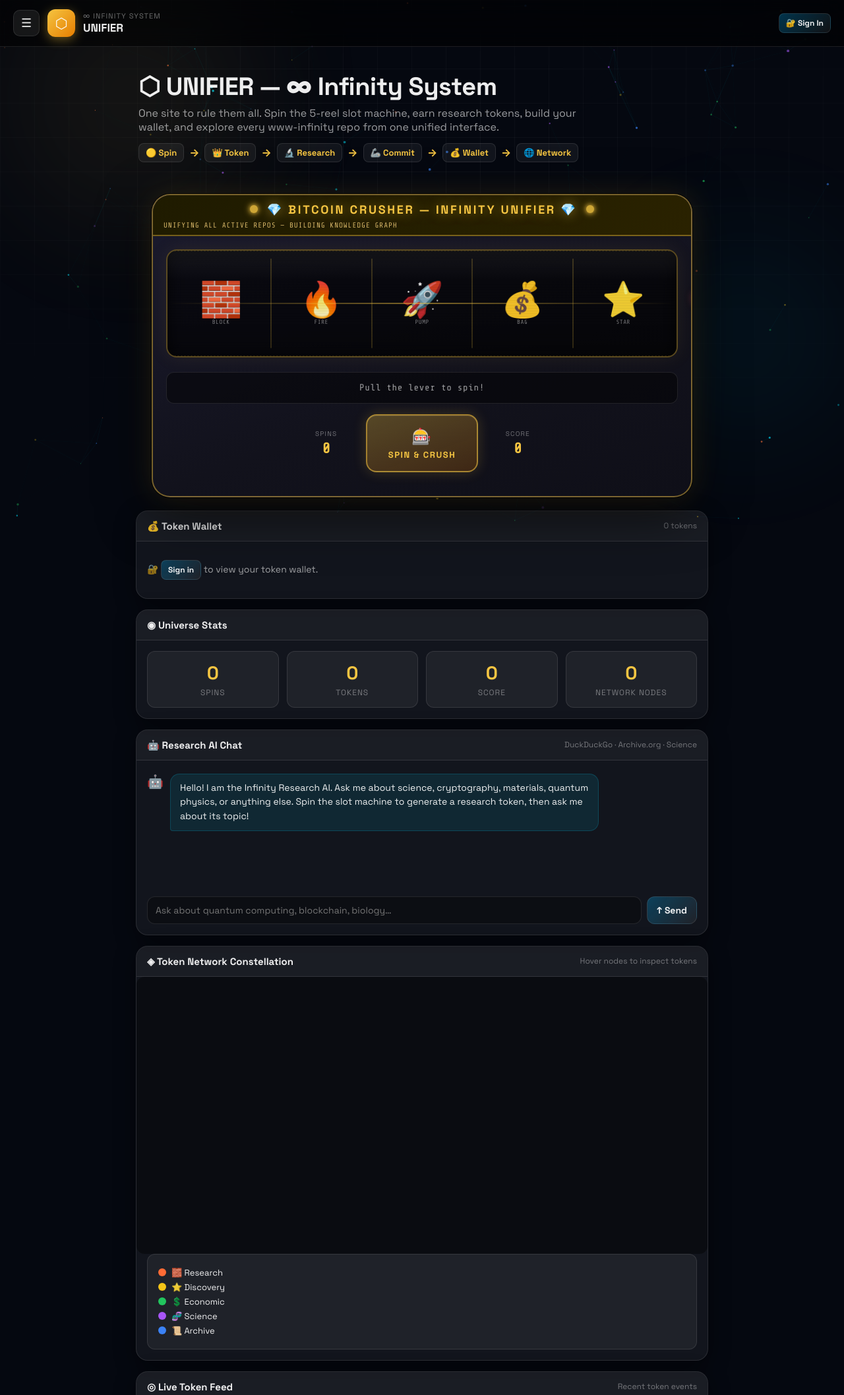
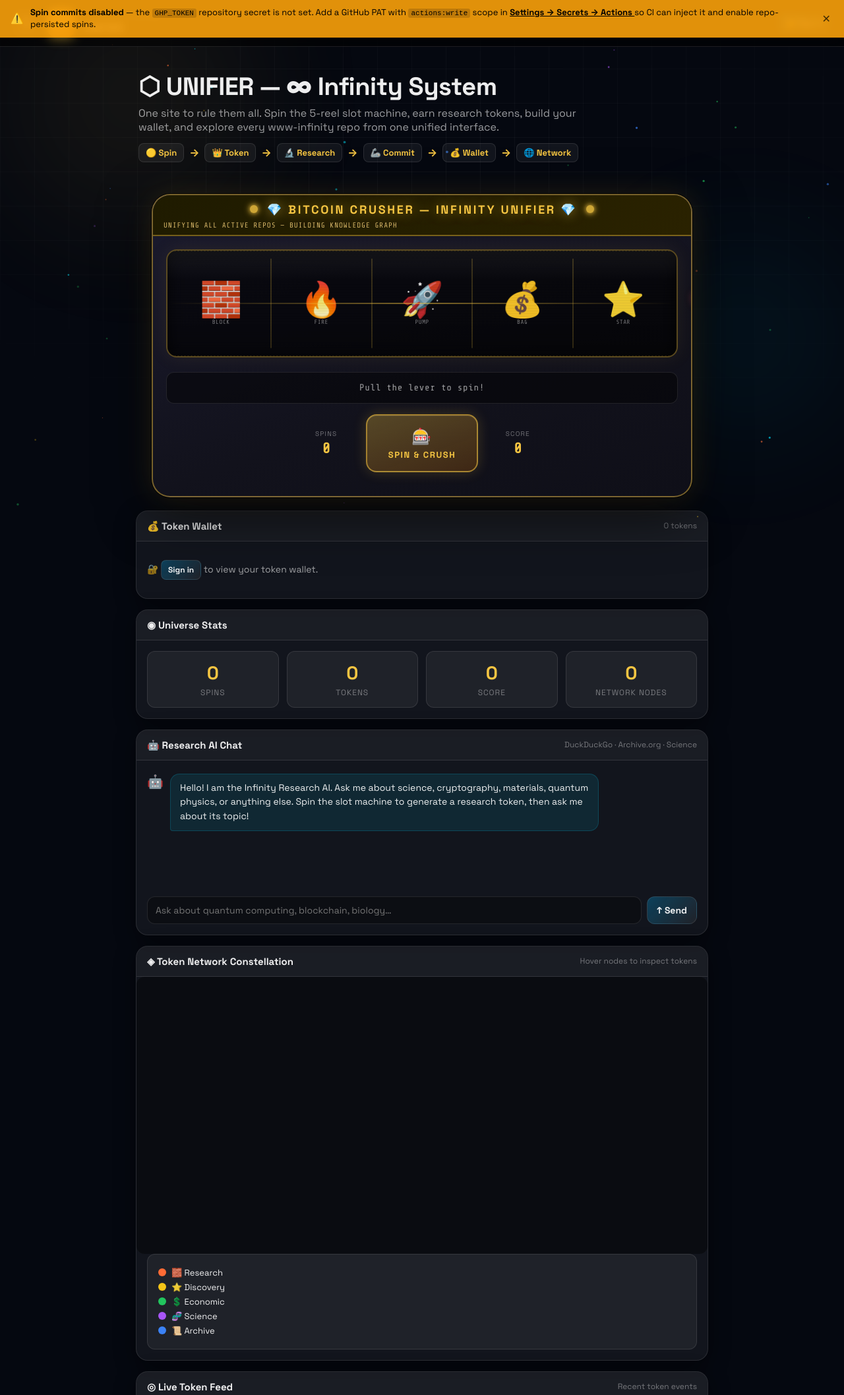
Before and after one commit to www-infinity/Unifier, a plain HTML site: page index.html in a window 1280 px wide. Shown: the top 2115 px of the page at 66% size. Drawn offline with nearby package versions, Linux system fonts and the light colour scheme.

Commit message:
ci: deploy 322c52de009a7950d50501a6d20ba3defe29b80b 322c52de009a7950d50501a6d20ba3defe29b80b

```diff
--- a/assets/app.js
+++ b/assets/app.js
@@ -496,7 +496,7 @@
       window.QuantumField.spinBurst(
         rect.left + rect.width / 2,
         rect.top  + rect.height / 2,
-        res.tier === "jackpot" ? 600 : 200,
+        res.tier === "jackpot" ? 120 : 60,
         []
       );
     }
@@ -1313,6 +1313,16 @@
     if (getAuthToken() && cfg.owner && cfg.repo) {
       log(`✅ Repo: ${cfg.owner}/${cfg.repo} — GHP active, spins will be committed.`, "ok");
     } else {
+      log("⚠️  No GHP secret — spins are local only.", "warn");
+      // Show the dismissible banner
+      const notice = $("ghpNotice");
+      if (notice) {
+        notice.hidden = false;
+        const closeBtn = $("ghpNoticeClose");
+        if (closeBtn) {
+          closeBtn.addEventListener("click", () => { notice.hidden = true; }, { once: true });
+        }
+      }
       log("⚠️  No GHP secret — spins are local only. (Admin: set GHP token in ⚙️ Config panel)", "warn");
     }
   }
--- a/assets/style.css
+++ b/assets/style.css
@@ -1303,3 +1303,39 @@ body {
 #adminUserList table { width: 100%; border-collapse: collapse; }
 #adminUserList td, #adminUserList th { padding: 6px 10px; border-bottom: 1px solid var(--stroke); text-align: left; }
 #adminUserList th { font-size: 11px; text-transform: uppercase; color: var(--muted2); }
+
+/* ===== GHP NOTICE BANNER ===== */
+.ghp-notice {
+  position: fixed;
+  top: 0; left: 0; right: 0;
+  z-index: 9999;
+  display: flex;
+  align-items: center;
+  gap: 10px;
+  padding: 10px 16px;
+  background: rgba(245, 158, 11, 0.92);
+  color: #000;
+  font-size: 13px;
+  line-height: 1.4;
+  backdrop-filter: blur(6px);
+}
+.ghp-notice[hidden] { display: none; }
+.ghp-notice-icon { font-size: 16px; flex-shrink: 0; }
+.ghp-notice-text { flex: 1; }
+.ghp-notice-text a { color: #000; font-weight: 700; }
+.ghp-notice-text code { background: rgba(0,0,0,.15); border-radius: 3px; padding: 1px 4px; font-size: 11px; }
+.ghp-notice-close {
+  background: none; border: none; cursor: pointer;
+  font-size: 16px; color: #000; opacity: .7; flex-shrink: 0; padding: 0 4px;
+}
+.ghp-notice-close:hover { opacity: 1; }
+
+/* ===== REDUCED MOTION ===== */
+@media (prefers-reduced-motion: reduce) {
+  *, *::before, *::after {
+    animation-duration: 0.01ms !important;
+    animation-iteration-count: 1 !important;
+    transition-duration: 0.01ms !important;
+  }
+  #quantum-field { display: none; }
+}
--- a/index.html
+++ b/index.html
@@ -146,6 +146,19 @@
         <!-- filled dynamically -->
       </div>
     </div>
+  </div>
+
+  <!-- GHP token notice — shown by JS when BITCOIN_CRUSHER_TOKEN is absent -->
+  <div class="ghp-notice" id="ghpNotice" role="alert" aria-live="polite" hidden>
+    <span class="ghp-notice-icon">⚠️</span>
+    <span class="ghp-notice-text">
+      <strong>Spin commits disabled</strong> — the <code>GHP_TOKEN</code> repository secret is not set.
+      Add a GitHub PAT with <code>actions:write</code> scope in
+      <a href="https://github.com/www-infinity/Unifier/settings/secrets/actions" target="_blank" rel="noopener noreferrer">
+        Settings → Secrets → Actions
+      </a> so CI can inject it and enable repo-persisted spins.
+    </span>
+    <button class="ghp-notice-close" id="ghpNoticeClose" aria-label="Dismiss">✕</button>
   </div>
 
   <!-- ═══════════════════════════════════════════
--- a/js/quantum-field.js
+++ b/js/quantum-field.js
@@ -6,12 +6,22 @@
 (function () {
   'use strict';
 
+  // Respect the OS/browser reduced-motion preference — skip the canvas entirely.
+  const reducedMotion = window.matchMedia('(prefers-reduced-motion: reduce)').matches;
+
   const canvas = document.getElementById('qf-canvas');
   const ctx    = canvas.getContext('2d');
+
+  // Max base particles kept in the field at any time.
+  const MAX_PARTICLES = 80;
+  // Max burst particles that can be added per spin (beyond base field).
+  const MAX_BURST_PARTICLES = MAX_PARTICLES * 3;
+  const CONN_SKIP = 2;
 
   let W, H;
   let particles = [];
   let animId;
+  let frameCount = 0;
 
   // ── Resize ────────────────────────────────────
   function resize() {
@@ -44,25 +54,28 @@
     return COLORS[Math.floor(Math.random() * COLORS.length)];
   }
 
-  // Seed the field
+  // Seed the field — use fewer base particles for better frame rate.
   function seedField(count) {
     particles = [];
     for (let i = 0; i < count; i++) {
       particles.push(makeParticle());
     }
   }
-  seedField(120);
+  seedField(reducedMotion ? 0 : 60);
 
-  // ── Draw connections ─────────────────────────
+  // ── Draw connections (throttled, smaller radius) ──────────────────
   function drawConnections() {
-    const max = 140;
-    for (let i = 0; i < particles.length; i++) {
-      for (let j = i + 1; j < particles.length; j++) {
+    const max = 100;
+    const maxSq = max * max;
+    // Only check base particles (skip recently-burst extras) for connections.
+    const limit = Math.min(particles.length, MAX_PARTICLES);
+    for (let i = 0; i < limit; i++) {
+      for (let j = i + 1; j < limit; j++) {
         const dx = particles[i].x - particles[j].x;
         const dy = particles[i].y - particles[j].y;
-        const dist = Math.sqrt(dx * dx + dy * dy);
-        if (dist < max) {
-          const opacity = (1 - dist / max) * 0.12;
+        const distSq = dx * dx + dy * dy;
+        if (distSq < maxSq) {
+          const opacity = (1 - Math.sqrt(distSq) / max) * 0.12;
           ctx.beginPath();
           ctx.strokeStyle = `rgba(0, 229, 255, ${opacity})`;
           ctx.lineWidth = 0.5;
@@ -107,10 +120,15 @@
 
   // ── Render loop ───────────────────────────────
   function render() {
+    frameCount++;
     ctx.clearRect(0, 0, W, H);
 
     updateParticles();
-    drawConnections();
+
+    // Draw connections only on every CONN_SKIP-th frame.
+    if (frameCount % CONN_SKIP === 0) {
+      drawConnections();
+    }
 
     particles.forEach(p => {
       ctx.beginPath();
@@ -121,19 +139,27 @@
 
     animId = requestAnimationFrame(render);
   }
-  render();
+
+  if (!reducedMotion) {
+    render();
+  }
 
   // ── Public API ────────────────────────────────
   /**
    * spinBurst(cx, cy, count, termList)
    * Emits burst particles from centre coords.
    * Called by slot-machine on each spin.
+   * Total particle count is capped to avoid frame-rate drops.
    */
   window.QuantumField = {
     spinBurst(cx, cy, count, termList) {
-      count = count || 300;
+      if (reducedMotion) return;
+      count = count || 60;
       termList = termList || [];
-      for (let i = 0; i < count; i++) {
+      // Cap total particles to keep rendering smooth (burst + base ≤ MAX_BURST_PARTICLES).
+      const headroom = Math.max(0, MAX_BURST_PARTICLES - particles.length);
+      const actual = Math.min(count, headroom);
+      for (let i = 0; i < actual; i++) {
         const angle  = Math.random() * Math.PI * 2;
         const speed  = Math.random() * 5 + 1;
         const term   = termList[Math.floor(Math.random() * termList.length)] || null;
```
